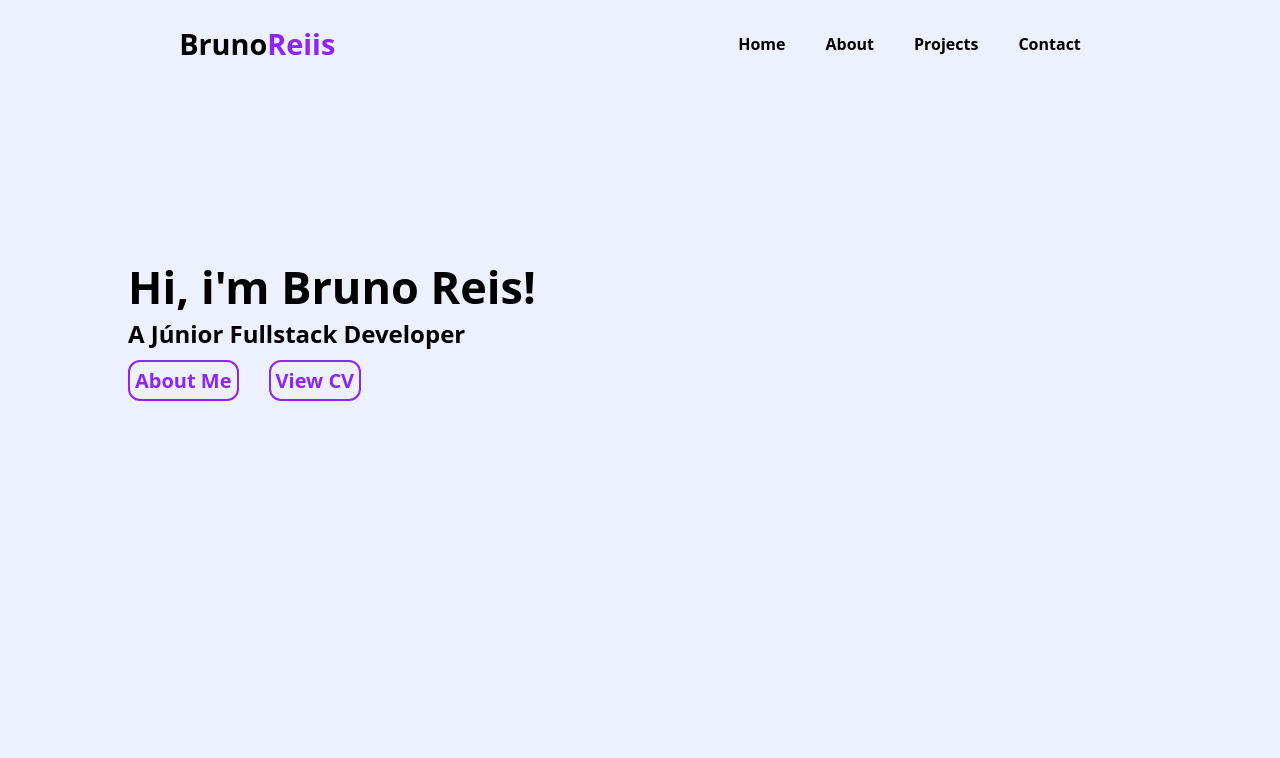
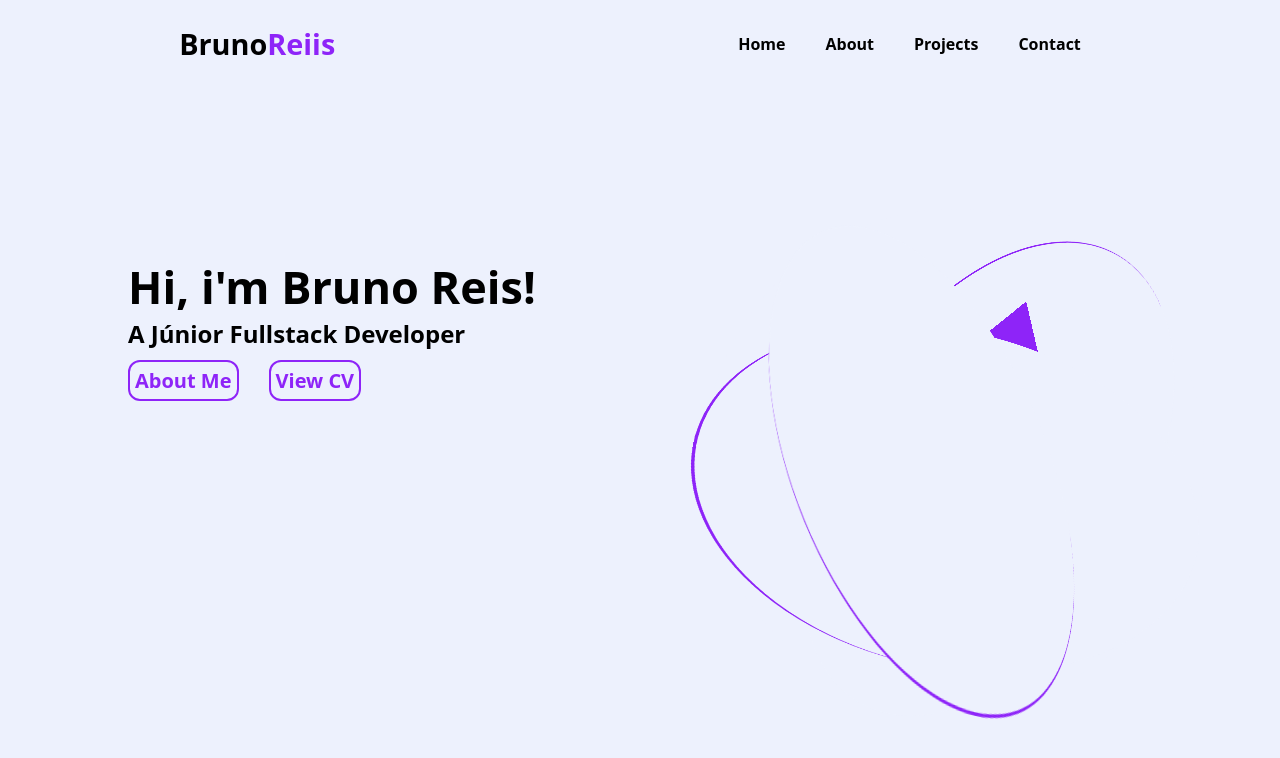
Before and after one commit to BrunoReiis/Portfolio, a React (Create React App) app: page / in a window 1280 px wide. Shown: the top 758 px of the page. Built offline with nearby package versions, Linux system fonts and the light colour scheme.

Commit message:
Adicionando um gif na Home

```diff
--- a/src/pages/Home.css
+++ b/src/pages/Home.css
@@ -1,4 +1,5 @@
 .main {
+    width: 80%;
     margin-top: 20%;
     margin-left: 10%;
 }
@@ -28,3 +29,69 @@
 .buttons{
     margin:0 -15px;
 }
+
+.gifAtomo {
+    margin-top: -15%;
+    margin-left: 45%;
+    position: absolute;
+    width: 500px;
+    height: 500px;
+    border-radius: 50%;
+    perspective: 800px;
+}
+
+.circulo {
+    position: absolute;
+    box-sizing: border-box;
+    width: 100%;
+    height: 100%;
+    border-radius: 50%;
+}
+
+.circulo.Um {
+    left: 0%;
+    top: 0%;
+    animation: rotate-one 1s linear infinite;
+    border-bottom: 3px solid #8e24f8;
+}
+
+.circulo.Dois {
+    right: 0%;
+    top: 0%;
+    animation: rotate-two 1s linear infinite;
+    border-right: 3px solid #8e24f8;
+}
+
+.circulo.Tres {
+    right: 0%;
+    bottom: 0%;
+    animation: rotate-three 1s linear infinite;
+    border-top: 3px solid #8e24f8;
+}
+
+@keyframes rotate-one {
+    0% {
+  transform: rotateX(35deg) rotateY(-45deg) rotateZ(0deg);
+}
+    100% {
+  transform: rotateX(35deg) rotateY(-45deg) rotateZ(360deg);
+}
+}
+
+@keyframes rotate-two {
+    0% {
+  transform: rotateX(50deg) rotateY(10deg) rotateZ(0deg);
+}
+    100% {
+  transform: rotateX(50deg) rotateY(10deg) rotateZ(360deg);
+}
+}
+
+@keyframes rotate-three {
+    0% {
+    transform: rotateX(35deg) rotateY(55deg) rotateZ(0deg);
+}
+    100% {
+  transform: rotateX(35deg) rotateY(55deg) rotateZ(360deg);
+}
+}
--- a/src/pages/Home.js
+++ b/src/pages/Home.js
@@ -10,6 +10,11 @@ export const Home = () => {
             <button>About Me</button>
             <button>View CV</button>
             </div>
+            <div className="gifAtomo">
+                <div className="circulo Um"></div>
+                <div className="circulo Dois"></div>
+                <div className="circulo Tres"></div>
+            </div>
         </div>
     );
 }
```
